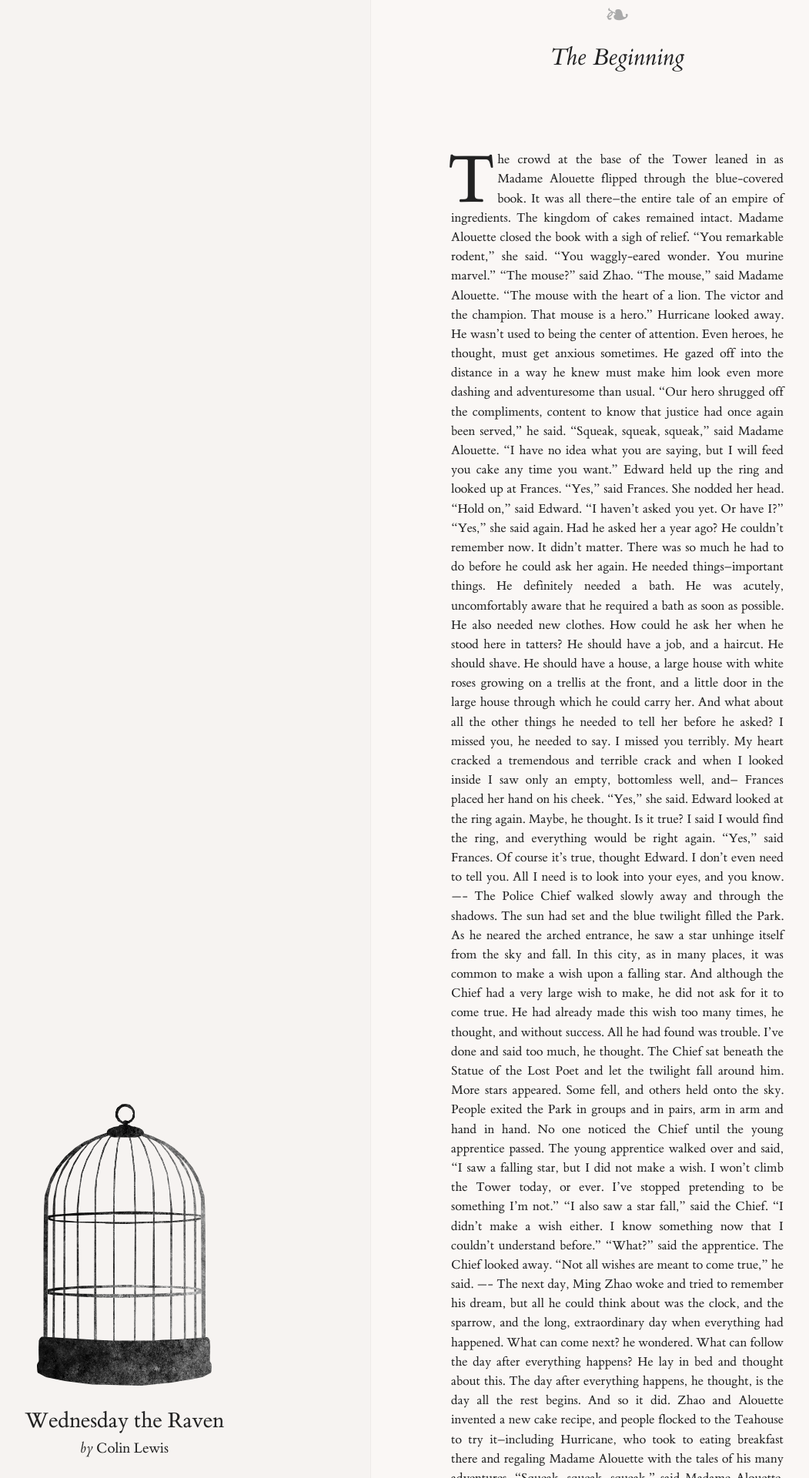
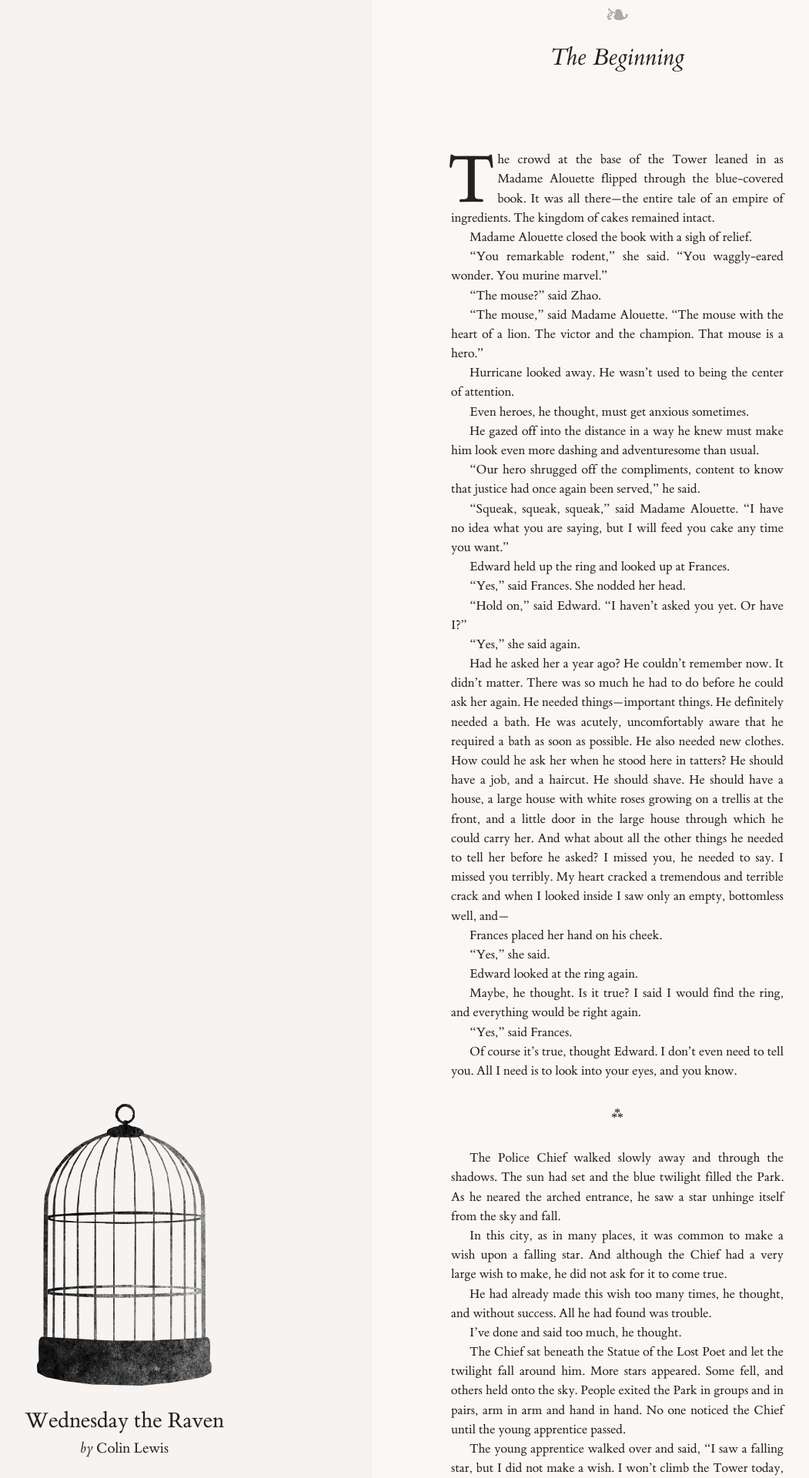
Before and after one commit to studiokicobi/wednesday-the-raven, a Jekyll site: the page built from chapters/chapter-30.md, in a window 1280 px wide. Shown: the part 798-2718 px from the top of the page at 77% size, without its empty margins (158-1209 px from the left). Built offline with Jekyll 4.4.1, drawn with Linux system fonts in a browser that asks for light colours; some of the changed text lies outside the part shown.

Commit message:
Fix paragraphs and em dashes

```diff
--- a/chapters/chapter-30.md
+++ b/chapters/chapter-30.md
@@ -8,117 +8,230 @@ permalink: /chapter-30/
 nextChapter:
 ---
 
-The crowd at the base of the Tower leaned in as Madame Alouette flipped through the blue-covered book. It was all there--the entire tale of an empire of ingredients. The kingdom of cakes remained intact.
+The crowd at the base of the Tower leaned in as Madame Alouette flipped through the blue-covered book. It was all there—the entire tale of an empire of ingredients. The kingdom of cakes remained intact.
+
 Madame Alouette closed the book with a sigh of relief.
+
 “You remarkable rodent,” she said. “You waggly-eared wonder. You murine marvel.”
+
 “The mouse?” said Zhao.
+
 “The mouse,” said Madame Alouette. “The mouse with the heart of a lion. The victor and the champion. That mouse is a hero.”
+
 Hurricane looked away. He wasn’t used to being the center of attention.
+
 Even heroes, he thought, must get anxious sometimes.
+
 He gazed off into the distance in a way he knew must make him look even more dashing and adventuresome than usual.
+
 “Our hero shrugged off the compliments, content to know that justice had once again been served,” he said.
+
 “Squeak, squeak, squeak,” said Madame Alouette. “I have no idea what you are saying, but I will feed you cake any time you want.”
+
 Edward held up the ring and looked up at Frances.
+
 “Yes,” said Frances. She nodded her head.
+
 “Hold on,” said Edward. “I haven’t asked you yet. Or have I?”
+
 “Yes,” she said again.
-Had he asked her a year ago? He couldn’t remember now. It didn’t matter. There was so much he had to do before he could ask her again. He needed things--important things. He definitely needed a bath. He was acutely, uncomfortably aware that he required a bath as soon as possible. He also needed new clothes. How could he ask her when he stood here in tatters? He should have a job, and a haircut. He should shave. He should have a house, a large house with white roses growing on a trellis at the front, and a little door in the large house through which he could carry her. And what about all the other things he needed to tell her before he asked? I missed you, he needed to say. I missed you terribly. My heart cracked a tremendous and terrible crack and when I looked inside I saw only an empty, bottomless well, and--
+
+Had he asked her a year ago? He couldn’t remember now. It didn’t matter. There was so much he had to do before he could ask her again. He needed things—important things. He definitely needed a bath. He was acutely, uncomfortably aware that he required a bath as soon as possible. He also needed new clothes. How could he ask her when he stood here in tatters? He should have a job, and a haircut. He should shave. He should have a house, a large house with white roses growing on a trellis at the front, and a little door in the large house through which he could carry her. And what about all the other things he needed to tell her before he asked? I missed you, he needed to say. I missed you terribly. My heart cracked a tremendous and terrible crack and when I looked inside I saw only an empty, bottomless well, and—
+
 Frances placed her hand on his cheek.
+
 “Yes,” she said.
+
 Edward looked at the ring again.
+
 Maybe, he thought. Is it true? I said I would find the ring, and everything would be right again.
+
 “Yes,” said Frances.
+
 Of course it’s true, thought Edward. I don’t even need to tell you. All I need is to look into your eyes, and you know.
+
 ----
+
 The Police Chief walked slowly away and through the shadows. The sun had set and the blue twilight filled the Park. As he neared the arched entrance, he saw a star unhinge itself from the sky and fall.
+
 In this city, as in many places, it was common to make a wish upon a falling star. And although the Chief had a very large wish to make, he did not ask for it to come true.
+
 He had already made this wish too many times, he thought, and without success. All he had found was trouble.
+
 I’ve done and said too much, he thought.
+
 The Chief sat beneath the Statue of the Lost Poet and let the twilight fall around him. More stars appeared. Some fell, and others held onto the sky. People exited the Park in groups and in pairs, arm in arm and hand in hand. No one noticed the Chief until the young apprentice passed.
+
 The young apprentice walked over and said, “I saw a falling star, but I did not make a wish. I won’t climb the Tower today, or ever. I’ve stopped pretending to be something I’m not.”
+
 “I also saw a star fall,” said the Chief. “I didn’t make a wish either. I know something now that I couldn’t understand before.”
+
 “What?” said the apprentice.
+
 The Chief looked away.
+
 “Not all wishes are meant to come true,” he said.
+
 ----
+
 The next day, Ming Zhao woke and tried to remember his dream, but all he could think about was the clock, and the sparrow, and the long, extraordinary day when everything had happened.
+
 What can come next? he wondered. What can follow the day after everything happens?
+
 He lay in bed and thought about this.
+
 The day after everything happens, he thought, is the day all the rest begins.
+
 And so it did.
-Zhao and Alouette invented a new cake recipe, and people flocked to the Teahouse to try it--including Hurricane, who took to eating breakfast there and regaling Madame Alouette with the tales of his many adventures.
+
+Zhao and Alouette invented a new cake recipe, and people flocked to the Teahouse to try it—including Hurricane, who took to eating breakfast there and regaling Madame Alouette with the tales of his many adventures.
+
 “Squeak, squeak, squeak,” said Madame Alouette. “I have no idea what you’re talking about.”
+
 A new apprentice appeared and repaired the clock, and the Park returned to the rhythm set by clicking of the gears and the sweet toll of the bells. The old apprentice went home and made his mother breakfast and told her everything that had happened, and she cried and forgave him. Wilhelmina Nightingale threw away her calendar and stopped worrying about her wrinkles and spent her days singing and giggling with the musician. They ate a lot of cake. Detective Weisell hauled several bags of watches, jewelry, and more to the police station. As he sorted through the bags, he grinned.
+
 I am a good detective, he thought.
-The tattered jay vanished, as well as the raven, although all the birds at the Chattering Pond agreed the two had left in separate directions. Even the pigeons thought so--for a moment—and then they happily forgot.
-Wednesday had fled silently under the cover of darkness and confusion and flown from the Park unnoticed. She headed for the river and flew across, and when she reached the other side she kept going, and flew on into the night until at last she came to a new town she had never seen before. She zigzagged the neighborhoods until she found a new park--smaller than the old one, and without a tower, but still suitable for a raven with deep curiosity. She spent several long weeks thinking about Ella, and her blue eyes, and the loss of the collections. She shuddered as she remembered the noise of the clock exploding into motion, and the unanswerable riddle. Or did it have an answer? What had Ella said? She couldn’t be sure if it was a trick, or if was it true.
+
+The tattered jay vanished, as well as the raven, although all the birds at the Chattering Pond agreed the two had left in separate directions. Even the pigeons thought so—for a moment—and then they happily forgot.
+
+Wednesday had fled silently under the cover of darkness and confusion and flown from the Park unnoticed. She headed for the river and flew across, and when she reached the other side she kept going, and flew on into the night until at last she came to a new town she had never seen before. She zigzagged the neighborhoods until she found a new park—smaller than the old one, and without a tower, but still suitable for a raven with deep curiosity. She spent several long weeks thinking about Ella, and her blue eyes, and the loss of the collections. She shuddered as she remembered the noise of the clock exploding into motion, and the unanswerable riddle. Or did it have an answer? What had Ella said? She couldn’t be sure if it was a trick, or if was it true.
+
 Wednesday built a new home hidden in the black bows of a lightning struck tree, and after spending a long time pondering these questions and feeling very small, she decided it was simply one big riddle without an answer. One of those days had arrived when everything could happen, and everything had happened to her.
+
 Wednesday flew to the riverbank and hunted along the shore. Right away she found a scrap of blue cloth, and then a silver button, half-tarnished and half-shiny where the mud had buried it and the sand had rubbed it bright. This was a new day, a good one, and it was only just beginning. She returned to the blackened tree and spent several hours arranging the start of her new collections.
+
 Cheerful, noisy people filled the park, and they stayed until the day waned and the shadows grew long. The evening grew pink with sunset, and then it faded into that glorious color found between green and violet. Wednesday loved the twilight, which was as blue as the bluest eyes she had ever seen. She watched the stragglers fold their blankets and pack their picnic baskets and hunt around for their belongings in the dying light. Beneath a tree, not far from her perch, a former Police Chief from a nearby city crawled around on all fours and swept his hands through the grass.
+
 A woman approached and said, “Are you in trouble? Do you need help?”
+
 “No,” said the man. His face flushed the color of hydrangeas, and he stood up and brushed the dirt from his knees.
+
 “I think I lost my watch,” he said.
+
 Wednesday moved back into the slippery shadows, and from somewhere deep in her throat came a coarse _tck-tck-tck_ sound.
+
 It was hard to tell, but it could have been laughter.
+
 ----
+
 Later that night, Edward woke and went to the window. He looked at the city lights and across the Park and over at the Clock Tower. He had a sudden impulse to visit the birds at the Chattering Pond. He hoped it wasn’t too early.
+
 He went to the closet and took out some clothes.
+
 “What are you doing?” said Frances. “Where are you going?”
+
 She sat up in bed and rubbed her eyes.
+
 Edward looked at the shirt and trousers in his hands.
+
 “I think I’m getting dressed,” he said.
+
 “Now?” said Frances. “It’s the middle of the night. Come back to bed.”
+
 Edward put the clothes away.
+
 “I thought it was time to get up,” he said.
+
 “I don’t know what time it is,” said Frances, “but it’s definitely not time to get up.”
+
 Edward climbed back into bed. The moon illuminated the room. Over in the Park, the Clock Tower chimed once on the quarter hour.
+
 After another minute he said, “When can we get up?”
+
 “Not yet,” said Frances.
+
 Edward picked up his watch and checked the time.
+
 She was right, of course. It was early.
+
 He held the watch above him and let it swing back and forth. His father had given him this watch. When Weisell found it mixed in with all the other items from the Tower, he knew it was Edward’s from the inscription on the back.
+
 “Frances,” said Edward, “I’ve been thinking. If I didn’t send you those flowers, who did?”
+
 “I don’t know,” said Frances. “I think it was just everyday magic.”
+
 “Oh,” said Edward.
+
 Everyday magic, he thought. That sounded about right.
+
 Frances turned to him and said, “I’ve been thinking too. About the ring. I’ve been wanting to tell you something.”
+
 “What?” said Edward. “Did we lose it again?”
+
 “No,” said Frances. “I wanted to tell you that the ring was never the important part.”
+
 She closed her eyes.
+
 “I know,” said Edward. “I know that now.”
+
 He lay there with his eyes open and thought about his long year spent in the Park. The watch dangled above him in the moonlight. He could almost make out the inscription:
-_To Edward--_
+
+_To Edward—_
+
 _Don’t be late, and don’t delay. _
+
 _Today could be the day when everything happens._
+
 ----
+
 Ella couldn’t sleep either.
+
 She and her mother had made a new home in the Park, in a hollow tree near the Bird House. Their old nest lay in a distant place tucked somewhere under the horizon, and they knew they would never return.
+
 Ella’s mother sat in the nest and breathed the deep breaths of a faraway dreamer, and in her head, a little lullaby looped around and around.
+
 Ella adjusted her scarf and left the tree. She dropped down through a small, unlatched window in Ming Zhao’s Majestic Teahouse of Many Delights, and she opened a cage door and hopped in and sat next to Harold on his perch.
+
 Ella said, “I miss the raven.”
+
 Harold yawned and scrunched up his face and opened one eye and looked down at the sparrow.
+
 “What time is it?” he said. “It’s still dark. Did you bring me food?”
+
 “It’s not that miss her,” said Ella. “But I think about that riddle I told her, and I regret what I said about her heart.”
+
 Harold reached down and nudged the little mirror with the worn yellow frame that hung in his cage.
+
 “What color eyes do you have?” he said.
+
 “Blue,” said Ella. “I have blue eyes.”
+
 “You do have blue eyes,” said Harold. “You have marvelous, unusual, extraordinary eyes. No one else I’ve met can see things quite the way you do. Whatever would the world do without your eyes? How could we see where we are going, or where we’ve been?”
+
 “I don’t know,” said Ella.
+
 “No one does,” said Harold.
+
 He closed his own gray eyes, and a moment later he was asleep again. Ella leaned against him. She too closed her eyes and listened to the night and the sounds of the big green parrot sleeping next to her.
+
 Harold slept, and he dreamed. He dreamed he was flying. In his dream, Harold flew from his cage and out the window and above the Bird House. He spiraled up and up, past the trees and high over the Park until he saw the entire metropolis laid out below him. Harold’s dream grew larger and larger, and it soon spilled out between the bars of the cage and filled the room and reached up to the ceiling. It burst through the windows of the Bird House and flowed out into the Park and into the night.
+
 In his dream, Harold heard a voice speak from somewhere behind him.
+
 The voice said, “How do you like it?
+
 “Like what?” said Harold.
+
 “Flying. Flying, and soaring.”
+
 “Is that what I’m doing?” said Harold.
+
 “You remember,” said the voice.
+
 “I do remember,” said Harold. “I’m flying.”
+
 “What did you say?” said Ella.
+
 Harold woke and looked around the cage.
+
 “You were talking in your sleep,” she said.
+
 “Don’t be ridiculous,” said Harold. “I would never do that.”
+
 “Okay,” said Ella.
+
 Harold leaned closer to her and looked out at the night. He thought about his big dream, and how it felt to fly and soar, and although the bluest hour before the dawn had not yet arrived, the view was bright and clear from where he perched and he could see very far. And then he didn’t have to think about it anymore. He knew why.
+
 “Maybe you’re right,” he said.
+
 Maybe, and maybe.
```
Also changed, not shown: chapters/chapter-27.md (+118 -0 lines), chapters/chapter-28.md (+275 -12 lines), chapters/chapter-29.md (+87 -4 lines).
